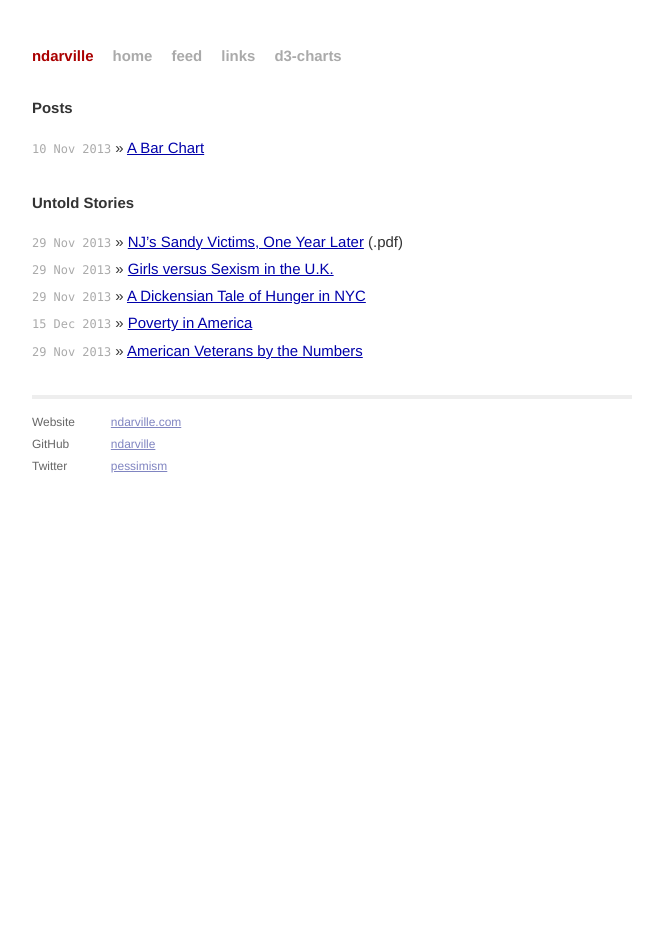
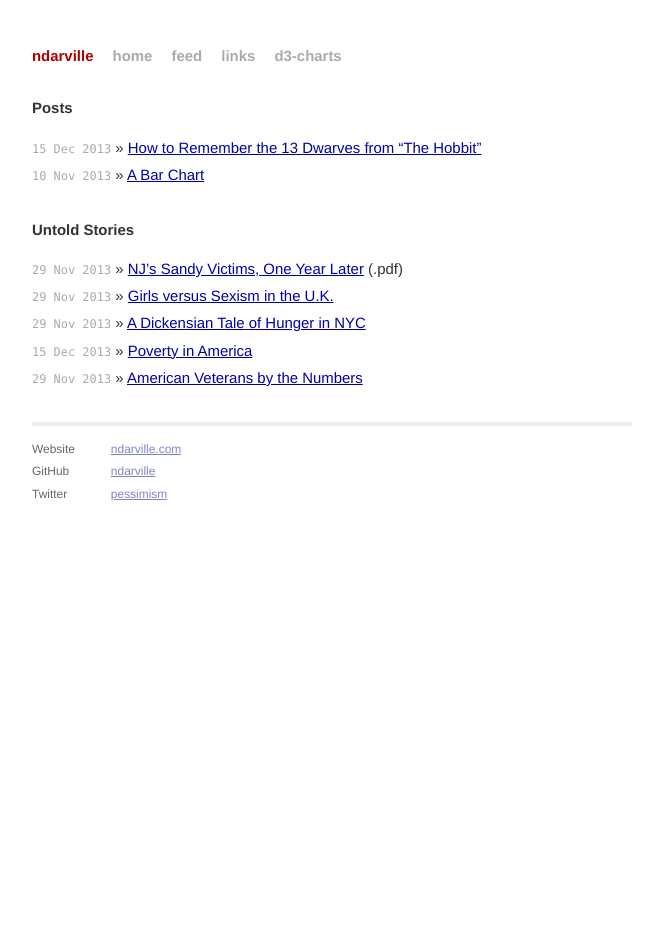
Before and after one commit to ndarville/ndarville.github.io, a Jekyll site: the page built from index.html, in a window 1280 px wide. Shown: the whole page, without its empty margins (308-971 px from the left). Built offline with Jekyll 4.4.1, drawn with Linux system fonts in a browser that asks for light colours; Markdown is read by kramdown in place of the engine named in the settings; some of the changed lines change nothing that is shown.

Commit message:
Added unsupported tables to Markdown extensions

```diff
--- a/_config.yml
+++ b/_config.yml
@@ -5,7 +5,7 @@
 
 markdown: redcarpet
 redcarpet:
-    extensions: ["smart", "footnotes"]
+    extensions: ["smart", "footnotes", "tables"]
 pygments: true
 
 limit_posts: 0
--- /dev/null
+++ b/_posts/2013-12-15-naming-the-thirteen-dwarves-in-the-hobbit.markdown
@@ -0,0 +1,98 @@
+---
+layout: post
+title:  "How to Remember the 13 Dwarves from &ldquo;The Hobbit&rdquo;"
+date:   2013-12-15 15:29:00
+id:     2
+categories: blog
+---
+There are two great tools for remembering a long list:
+
+* Association
+* Categorization
+
+If you have to remember the number `4586486448464`, you'll want to break it down into somehow else than a sequence of thirteen arbitrary digits. The same goes for the **thirteen** dwarves (dwarrows) in Tolkien's <i>The Hobbit</i>:
+
+1. Bifur
+2. Bofur
+3. Bombur
+4. Dori
+5. Ori
+6. Nori
+7. Balin
+8. Dwaling
+9. Oin
+10. Glin
+11. Fili
+12. Kili
+13. Thorin
+
+I recently saw [this][armitage] clip of Richard Armitage, who plays Thorin, naming all the dwarves in <i>The Hobbit</i>. As someone with a dreadful memory, I was very impressed---and then I noticed a pattern.
+
+This is the order in which Armitage named the dwarves; see if you notice the pattern:
+
+1. Dori
+2. Nori
+3. Ori
+4. Bifur
+5. Bofur
+6. Bombur
+7. Dwalin
+8. Balin
+9. Oin
+10. Gloin
+11. Fili
+12. Kili
+13. Thorin
+
+Let's divide these names into **families**:
+
+1. Dori, Nori, Ori
+2. Bifur, Bofur, Bombur
+3. Dwalin, Balin
+4. Oin, Gloin
+5. Fili, Kili
+
+... and Thorin
+
+Now we have reduced the burden of memorization to **five** families plus one (Thorin).
+
+<div class="box info">
+    Remembering thirteen names is hard. Remembering five families plus one is much easier.
+</div>
+
+But there is another pattern to Armitage's memorization. Can you see it? (It's just like Sesame Street.)
+
+* **3** names
+    1. Dori, Nori, Ori
+    2. Bifur, Bofur, Bombur
+* **2** names
+    1. Dwalin, Balin
+    2. Oin, Gloin
+    3. Fili, Kili
+
+... and Thorin.
+
+In case you don't see the pattern, we group families into threes and twos---plus one---based on the amount of members.
+
+<div class="box info">
+    Now you only have to remember a group of threes and twos ... plus one.
+</div>
+
+You might still get tripped up trying to recall how many families go in each group of threes and twos.
+
+As long as you remember the number **6**, this will never happen. You can see why, if you rewrite the list above:
+
+* `3x2` `(=6)`
+* `2x3` `(=6)`
+* `+1`
+
+<div class="box info">
+    The group of threes has two families; the group of twos have three.
+
+    <p>Each multiply to our magic number, <strong>6</strong>. And then there's Thorin, of course.</p>
+</div>
+
+You should be able to name all thirteen dwarves (dwarrows) now. I'm not kidding. Try it.
+
+
+[armitage]: http://howtoraiseageek.tumblr.com/post/69830173492#permalink-notes
```
